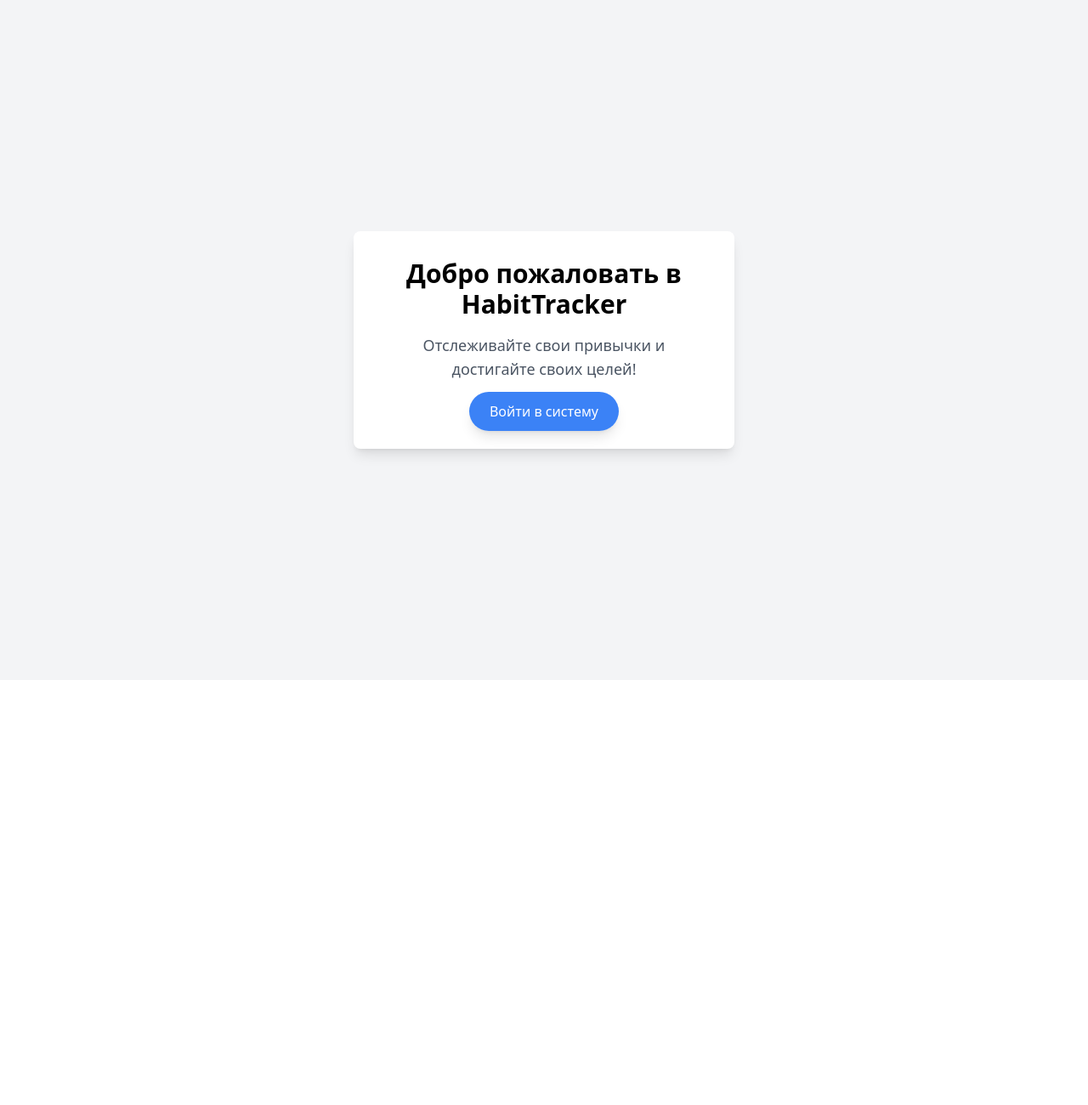
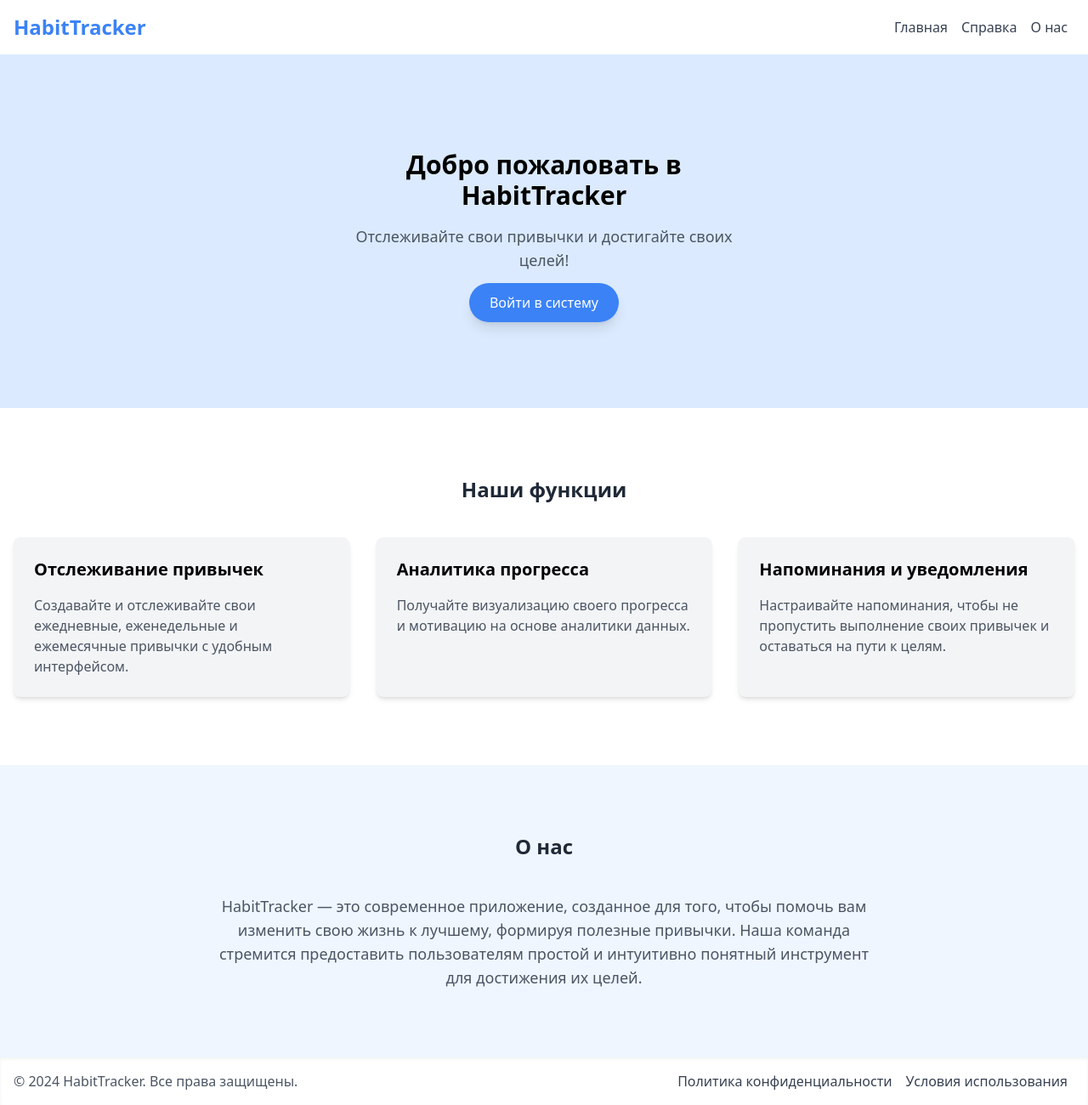
Before and after one commit to isstep/vue-HabitTracker, a Vue app: page / in a window 1280 px wide. Shown: the whole page at 85% size. Before the commit the page ends 800 px from the top, so only its background shows below. Built offline with nearby package versions, Linux system fonts and the light colour scheme; no server answers.

Commit message:
feat: add navigation via Vue Router and improve HomeView visuals

```diff
--- a/src/router/index.js
+++ b/src/router/index.js
@@ -3,11 +3,16 @@ import Cookies from 'js-cookie';
 import HabitTracker from '@/views/HabitTracker.vue';
 import Login from '@/views/LoginView.vue';
 import Home from '@/views/HomeView.vue';
+import HelpView from '@/views/HelpView.vue';
 
 const routes = [
   {
     path: '/',
     component: Home,
+  },
+  {
+    path: '/help',
+    component: HelpView,
   },
   {
     path: '/login',
--- /dev/null
+++ b/src/views/HelpView.vue
@@ -0,0 +1,5 @@
+<template>
+    <div>
+
+    </div>
+</template>
--- a/src/views/HomeView.vue
+++ b/src/views/HomeView.vue
@@ -1,8 +1,29 @@
 <template>
-  <div class="flex items-center justify-center min-h-screen bg-gray-100">
-    <div class="p-8 max-w-md mx-auto bg-white shadow-lg rounded-lg text-center">
-      <h1 class="text-3xl font-bold mb-4">Добро пожаловать в HabitTracker</h1>
-      <p class="text-lg text-gray-600 mb-6">Отслеживайте свои привычки и достигайте своих целей!</p>
+  <div class="flex flex-col min-h-screen bg-gray-100">
+    <header class="bg-white shadow-md">
+      <div class="max-w-7xl mx-auto p-4 flex justify-between items-center">
+        <router-link to="/"
+          ><h1 class="text-2xl font-bold text-blue-500">HabitTracker</h1></router-link
+        >
+        <nav>
+          <router-link to="/" class="text-gray-700 mx-2 hover:text-blue-500">Главная</router-link>
+          <router-link to="/help" class="text-gray-700 mx-2 hover:text-blue-500"
+            >Справка</router-link
+          >
+          <router-link to="/about" class="text-gray-700 mx-2 hover:text-blue-500"
+            >О нас</router-link
+          >
+        </nav>
+      </div>
+    </header>
+
+    <main class="flex-grow">
+      <section class="flex items-center justify-center py-20 bg-blue-100">
+        <div class="p-8 max-w-lg mx-auto rounded-lg text-center">
+          <h2 class="text-3xl font-bold mb-4">Добро пожаловать в HabitTracker</h2>
+          <p class="text-lg text-gray-600 mb-6">
+            Отслеживайте свои привычки и достигайте своих целей!
+          </p>
           <router-link
             to="/login"
             class="bg-blue-500 text-white px-6 py-3 rounded-full shadow-lg transition-transform transform hover:scale-105 focus:outline-none focus:ring-2 focus:ring-blue-500"
@@ -10,5 +31,60 @@
             Войти в систему
           </router-link>
         </div>
+      </section>
+
+      <section class="py-20 bg-white">
+        <div class="max-w-7xl mx-auto px-4">
+          <h2 class="text-2xl font-bold text-center text-gray-800 mb-10">Наши функции</h2>
+          <div class="grid md:grid-cols-3 gap-8">
+            <div class="bg-gray-100 p-6 rounded-lg shadow-md">
+              <h3 class="text-xl font-semibold mb-4">Отслеживание привычек</h3>
+              <p class="text-gray-600">
+                Создавайте и отслеживайте свои ежедневные, еженедельные и ежемесячные привычки с
+                удобным интерфейсом.
+              </p>
+            </div>
+            <div class="bg-gray-100 p-6 rounded-lg shadow-md">
+              <h3 class="text-xl font-semibold mb-4">Аналитика прогресса</h3>
+              <p class="text-gray-600">
+                Получайте визуализацию своего прогресса и мотивацию на основе аналитики данных.
+              </p>
+            </div>
+            <div class="bg-gray-100 p-6 rounded-lg shadow-md">
+              <h3 class="text-xl font-semibold mb-4">Напоминания и уведомления</h3>
+              <p class="text-gray-600">
+                Настраивайте напоминания, чтобы не пропустить выполнение своих привычек и оставаться
+                на пути к целям.
+              </p>
+            </div>
+          </div>
+        </div>
+      </section>
+
+      <section class="py-20 bg-blue-50">
+        <div class="max-w-7xl mx-auto px-4">
+          <h2 class="text-2xl font-bold text-center text-gray-800 mb-10">О нас</h2>
+          <p class="text-center text-lg text-gray-600 max-w-3xl mx-auto">
+            HabitTracker — это современное приложение, созданное для того, чтобы помочь вам изменить
+            свою жизнь к лучшему, формируя полезные привычки. Наша команда стремится предоставить
+            пользователям простой и интуитивно понятный инструмент для достижения их целей.
+          </p>
+        </div>
+      </section>
+    </main>
+
+    <footer class="bg-white shadow-inner">
+      <div class="max-w-7xl mx-auto p-4 flex justify-between items-center">
+        <p class="text-gray-600">&copy; 2024 HabitTracker. Все права защищены.</p>
+        <nav>
+          <router-link to="/privacy" class="text-gray-700 mx-2 hover:text-blue-500"
+            >Политика конфиденциальности</router-link
+          >
+          <router-link to="/terms" class="text-gray-700 mx-2 hover:text-blue-500"
+            >Условия использования</router-link
+          >
+        </nav>
+      </div>
+    </footer>
   </div>
 </template>
```
Lines whose indentation alone changed are shown as unchanged.
